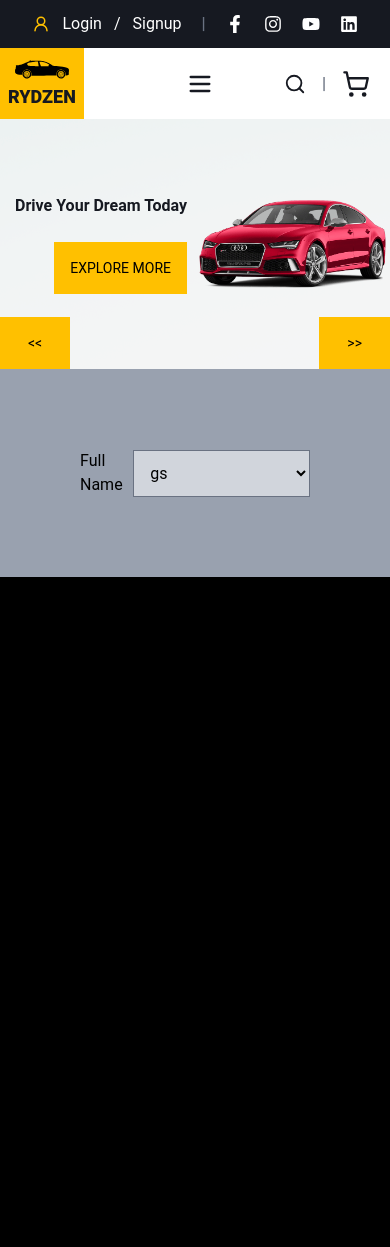
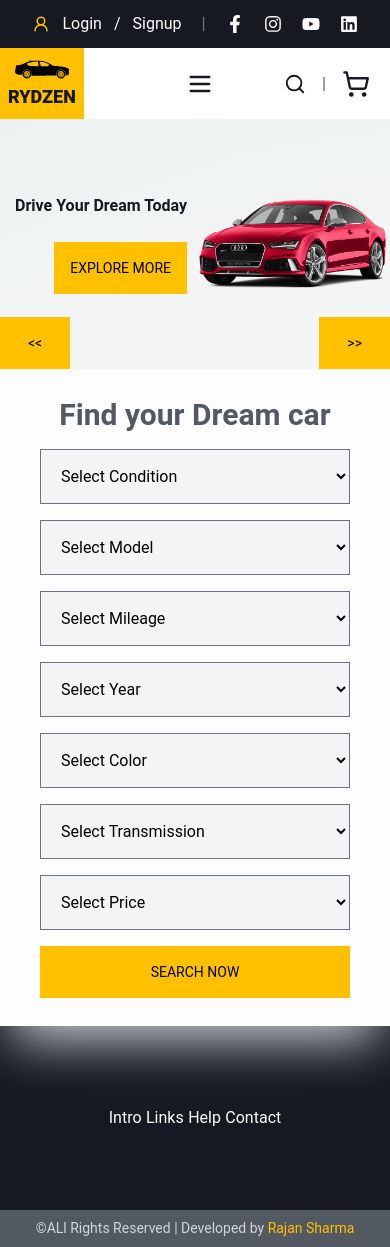
Before and after one commit to rajansharma001/rydzen-frontend, a Next.js app: page / in a window 390 px wide. Before the commit the page ends 844 px from the top, so only its background shows below. Built offline with nearby package versions, Linux system fonts and the light colour scheme.

Commit message:
Car filter added and fixes responsiveness

```diff
--- a/components/Button.tsx
+++ b/components/Button.tsx
@@ -3,12 +3,13 @@
 type Props = {
   btnTitle: string;
   clickEvent?: () => void;
+  btnStyle: string;
 };
-const Button = ({ btnTitle, clickEvent }: Props) => {
+const Button = ({ btnTitle, clickEvent, btnStyle }: Props) => {
   return (
     <button
       onClick={clickEvent}
-      className="py-4 px-7 bg-primary hover:bg-text-primary hover:text-white cursor-pointer transition-all duration-300 ease-in-out uppercase text-sm "
+      className={`${btnStyle} py-4 px-7 bg-primary hover:bg-text-primary hover:text-white cursor-pointer transition-all duration-300 ease-in-out uppercase text-sm `}
     >
       {btnTitle}
     </button>
--- a/components/ButtonLink.tsx
+++ b/components/ButtonLink.tsx
@@ -10,7 +10,7 @@
   return (
     <Link
       href={btnLink}
-      className={`${btnStyle} py-4   lg:px-7 px-4 bg-primary hover:bg-text-primary hover:text-white cursor-pointer transition-all duration-300 ease-in-out uppercase text-sm `}
+      className={`${btnStyle} py-4 lg:px-7 px-4 bg-primary hover:bg-text-primary hover:text-white cursor-pointer transition-all duration-300 ease-in-out uppercase text-sm `}
     >
       {btnTitle}
     </Link>
--- a/components/CarFilterForm.tsx
+++ b/components/CarFilterForm.tsx
@@ -1,24 +1,111 @@
 "use client";
 import React from "react";
 import Input from "./Input";
+import Button from "./Button";
 
 const CarFilterForm = () => {
   const handleChange = () => {};
   return (
-    <div className="w-full flex items-center justify-center p-20 bg-gray-400">
-      <label htmlFor="select">Full Name</label>
-
+    <div className="w-full flex items-center justify-center ">
+      <form action="" className="w-full flex justify-center items-center">
+        <div className="w-full lg:w-[75%] md:w-[85%] flex flex-col gap-4 shadow-2xl shadow-gray-300 py-7 lg:px-20 md:px-15 px-10 ">
+          <h1 className="text-center text-text-secondary text-3xl font-semibold">
+            Find your Dream car
+          </h1>
+          <div className="w-full flex lg:flex-row flex-col gap-4">
+            <div className="lg:w-3/12 w-full">
               <select
                 name="select"
                 id=""
-        className="focus:outline-primary p-3 bg-gray-300 border-1 border-gray-500 w-full"
+                className="focus:outline-primary p-4 bg-gray-100 border-1 border-gray-500 w-full"
               >
-        <option value="">gs</option>
+                <option value="">Select Condition</option>
                 <option value="">gs</option>
                 <option value="">gs</option>
                 <option value="">gs</option>
               </select>
             </div>
+            <div className="lg:w-3/12 w-full">
+              <select
+                name="select"
+                id=""
+                className="focus:outline-primary p-4 bg-gray-100 border-1 border-gray-500 w-full"
+              >
+                <option value="">Select Model</option>
+                <option value="">Select Mileage</option>
+                <option value="">Select Year</option>
+                <option value="">gs</option>
+              </select>
+            </div>
+            <div className="lg:w-3/12 w-full">
+              <select
+                name="select"
+                id=""
+                className="focus:outline-primary p-4 bg-gray-100 border-1 border-gray-500 w-full"
+              >
+                <option value="">Select Mileage</option>
+                <option value="">gs</option>
+                <option value="">gs</option>
+                <option value="">gs</option>
+              </select>
+            </div>{" "}
+            <div className="lg:w-3/12 w-full">
+              <select
+                name="select"
+                id=""
+                className="focus:outline-primary p-4 bg-gray-100 border-1 border-gray-500 w-full"
+              >
+                <option value="">Select Year</option>
+                <option value="">gs</option>
+                <option value="">gs</option>
+                <option value="">gs</option>
+              </select>
+            </div>
+          </div>
+          <div className="w-full flex lg:flex-row flex-col gap-4">
+            <div className="lg:w-3/12 w-full">
+              <select
+                name="select"
+                id=""
+                className="focus:outline-primary p-4 bg-gray-100 border-1 border-gray-500 w-full"
+              >
+                <option value="">Select Color</option>
+                <option value="">gs</option>
+                <option value="">gs</option>
+                <option value="">gs</option>
+              </select>
+            </div>
+            <div className="lg:w-3/12 w-full">
+              <select
+                name="select"
+                id=""
+                className="focus:outline-primary p-4 bg-gray-100 border-1 border-gray-500 w-full"
+              >
+                <option value="">Select Transmission</option>
+                <option value="">gs</option>
+                <option value="">gs</option>
+                <option value="">gs</option>
+              </select>
+            </div>
+            <div className="lg:w-3/12 w-full">
+              <select
+                name="select"
+                id=""
+                className="focus:outline-primary p-4 bg-gray-100 border-1 border-gray-500 w-full"
+              >
+                <option value="">Select Price</option>
+                <option value="">gs</option>
+                <option value="">gs</option>
+                <option value="">gs</option>
+              </select>
+            </div>
+            <div className="lg:w-3/12 w-full">
+              <Button btnTitle="Search Now" btnStyle="w-full" />
+            </div>
+          </div>
+        </div>
+      </form>
+    </div>
   );
 };
 
--- /dev/null
+++ b/components/Footer.tsx
@@ -0,0 +1,16 @@
+import React from "react";
+
+const Footer = () => {
+  return (
+    <div className="p-20 w-full bg-text-primary flex flex-col justify-center items-center">
+      <div className="w-[75%] flex text-white justify-between ">
+        <div>Intro</div>
+        <div>Links</div>
+        <div>Help</div>
+        <div>Contact</div>
+      </div>
+    </div>
+  );
+};
+
+export default Footer;
--- /dev/null
+++ b/components/FooterCredit.tsx
@@ -0,0 +1,17 @@
+import React from "react";
+
+const FooterCredit = () => {
+  return (
+    <div className="w-full p-2 bg-text-secondary text-gray-300 text-center text-[14px] ">
+      ©ALl Rights Reserved | Developed by{" "}
+      <a
+        href="https://rajansharma.info.np"
+        className="text-primary hover:text-white transition-all duration-300 ease-in-out"
+      >
+        Rajan Sharma
+      </a>
+    </div>
+  );
+};
+
+export default FooterCredit;
--- a/components/Header.tsx
+++ b/components/Header.tsx
@@ -33,7 +33,10 @@
       <div className="lg:w-[75%] w-full flex justify-end items-center lg:px-15 md:px-10 px-5">
         <div className="lg:w-[70%] w-[50%] flex items-center justify-center">
           {/* small device menu */}
-          <button onClick={() => setSideMenuOpen(!sideMenuOpen)}>
+          <button
+            onClick={() => setSideMenuOpen(!sideMenuOpen)}
+            className="lg:hidden flex"
+          >
             <Menu
               size={28}
               className={`text-text-primary ml-15 ${linkeSytle} `}
--- a/components/Hero.tsx
+++ b/components/Hero.tsx
@@ -63,8 +63,8 @@
       </div>
       {/* slide navigation button */}
       <div className="absolute bottom-0 lg:top-[50%] md:top-[50%] w-full flex justify-between items-center">
-        <Button btnTitle="<<" clickEvent={prevSlide} />
-        <Button btnTitle=">>" clickEvent={nextSlide} />
+        <Button btnStyle="" btnTitle="<<" clickEvent={prevSlide} />
+        <Button btnStyle="" btnTitle=">>" clickEvent={nextSlide} />
       </div>
     </div>
   );
--- a/src/app/layout.tsx
+++ b/src/app/layout.tsx
@@ -3,6 +3,8 @@
 import "./globals.css";
 import TopBar from "../../components/TopBar";
 import Header from "../../components/Header";
+import Footer from "../../components/Footer";
+import FooterCredit from "../../components/FooterCredit";
 
 export const metadata: Metadata = {
   title: "Rydzen",
@@ -19,13 +21,16 @@
 }>) {
   return (
     <html lang="en">
-      <body className="w-full bg-black ">
+      <body className="w-full bg-black max-h-screen">
         <header className="w-full">
           <TopBar />
           <Header />
         </header>
         <div className="w-full">{children}</div>
-        <footer className="absolute bottom-0 p-0">Footer</footer>
+        <footer className=" bottom-0 p-0">
+          <Footer />
+          <FooterCredit />
+        </footer>
       </body>
     </html>
   );
--- a/src/app/page.tsx
+++ b/src/app/page.tsx
@@ -3,7 +3,7 @@
 
 export default function Home() {
   return (
-    <div className="w-full">
+    <div className="w-full bg-[#fdfdfd] h-full">
       <Hero />
       <CarFilterForm />
     </div>
```
Lines whose indentation alone changed are shown as unchanged.
